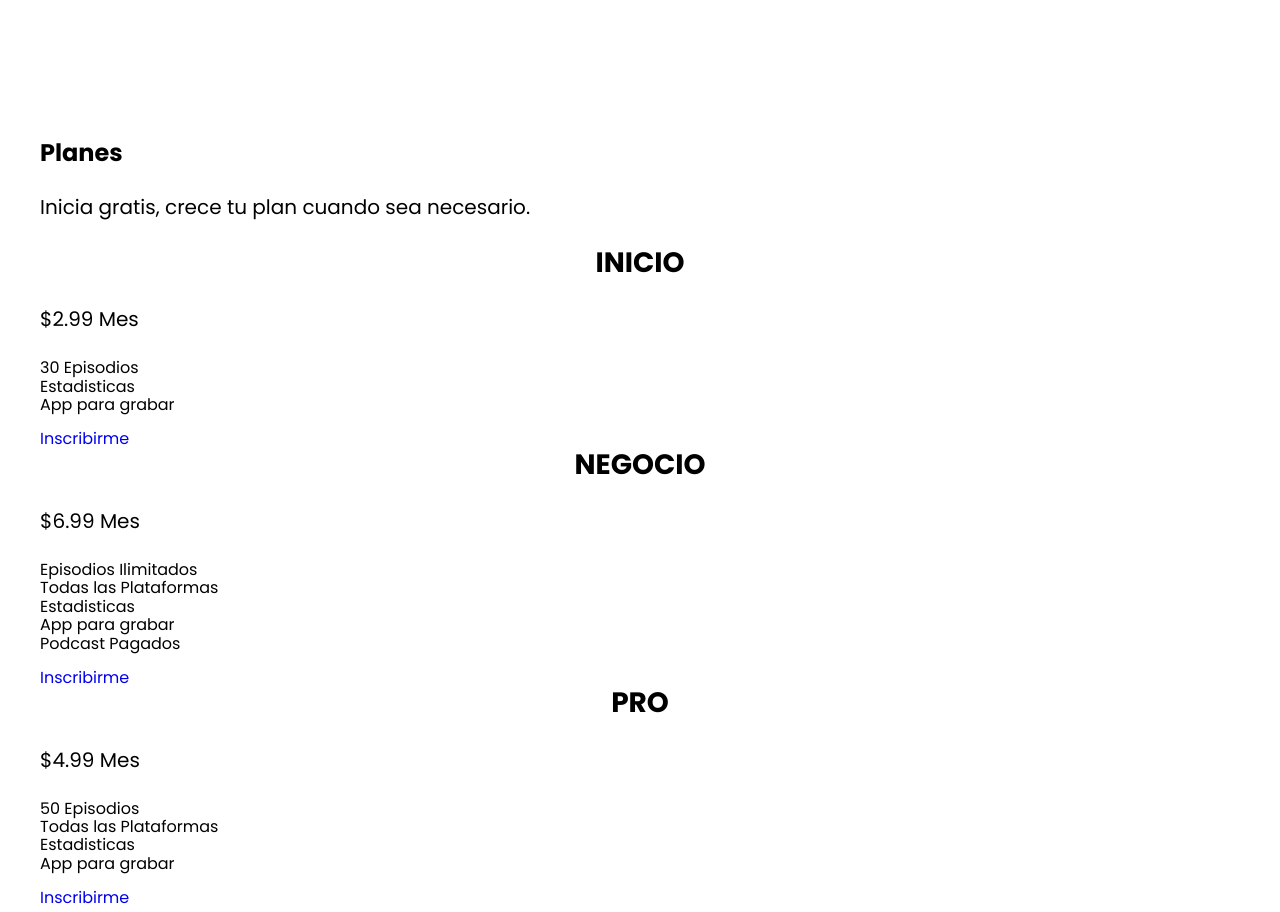
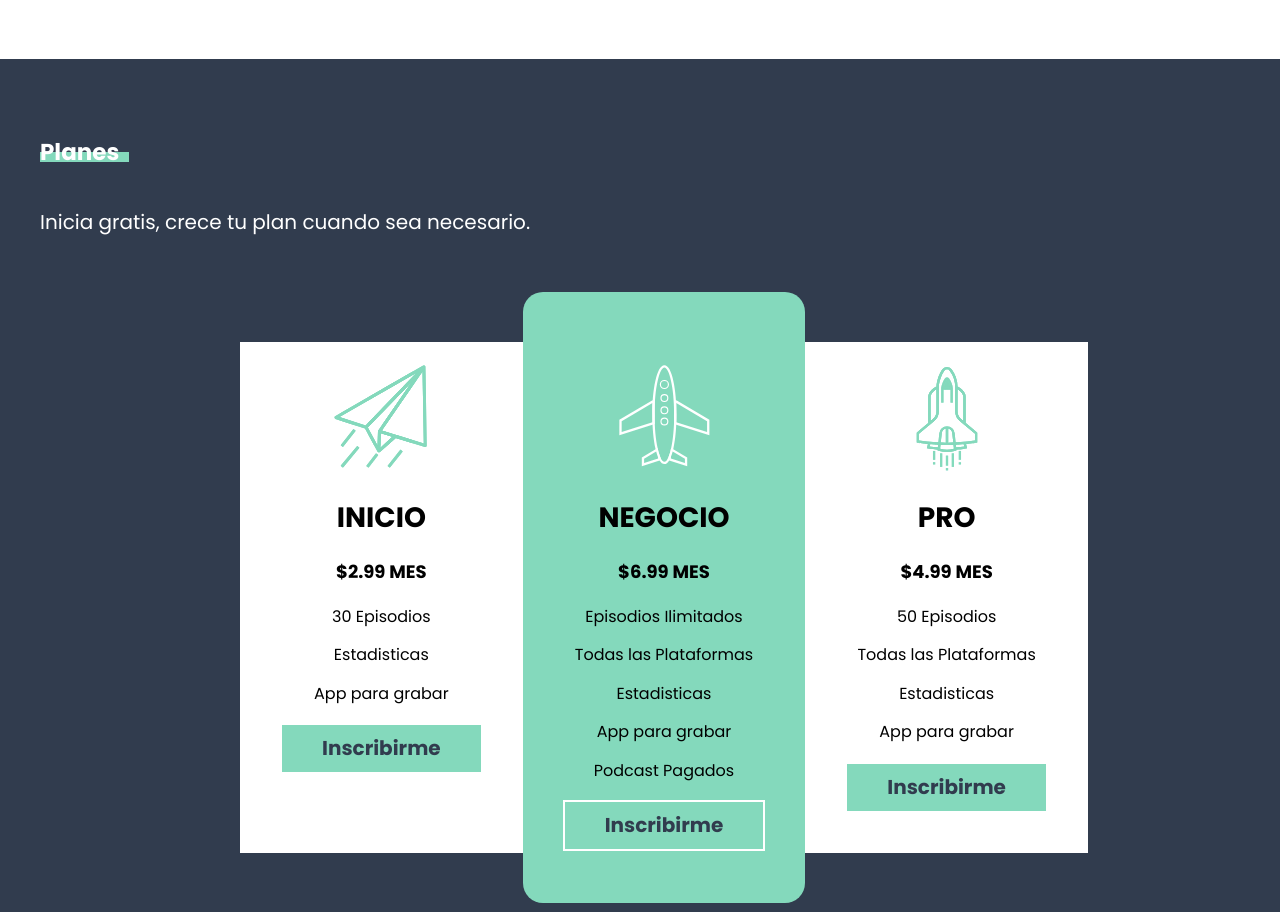
Before and after one commit to gatofelix20/tic-podcast, a website: page index.html in a window 1280 px wide. Shown: the part 3020-3932 px from the top of the page. Drawn offline with Linux system fonts and the light colour scheme.

Commit message:
Terminacion de la seccion de planes.

```diff
--- a/src/scss/base/_mixins.scss
+++ b/src/scss/base/_mixins.scss
@@ -58,6 +58,13 @@
     background-position: top center;
 }
 
+@mixin iconoBg($url) {
+    background-image: url($url);
+    background-repeat: no-repeat;
+    background-position: 50% 2rem;
+    background-size: 10rem;
+}
+
 @mixin headingBorder( $colorTexto, $colorLinea) {
 
         font-size: 2.3rem;
--- a/src/scss/ui/_botones.scss
+++ b/src/scss/ui/_botones.scss
@@ -4,3 +4,11 @@
 .boton-primario {
     @include m.boton(v.$primario, v.$secundario);
 }
+
+
+.boton-plan {
+   @extend .boton-primario;
+    border: 2px solid v.$blanco;
+    margin-top: 2rem;
+    display: block;
+}
--- a/src/scss/ui/_index.scss
+++ b/src/scss/ui/_index.scss
@@ -2,6 +2,6 @@
 @forward 'creapodcast';
 @forward 'beneficios';
 @forward 'estadisticas';
-
+@forward 'planes';
 
 @forward 'botones';
--- /dev/null
+++ b/src/scss/ui/_planes.scss
@@ -0,0 +1,91 @@
+@use 'base/variables' as v;
+@use 'base/mixins' as m;
+
+.planes {
+    background-color: v.$secundario;
+
+    h2 {
+        @include m.headingBorder(v.$blanco, v.$primario);
+    }
+
+    .descripcion {
+        color: v.$blanco;
+    }
+}
+
+.nuestros-planes {
+        display: flex;
+        flex-direction: column;
+
+        @include m.tablet {
+            flex-direction: row;
+            max-width: 80rem;
+            margin-inline: auto;
+            margin-block-start: 10rem;
+        }
+
+    .plan {
+        flex-grow: 1;
+        background-color: v.$blanco;
+        padding: 16rem 4rem 4rem 4rem;
+        border-bottom: 1px solid #e1e1e1;
+
+        @include m.tablet {
+            border:none;
+            transition-property: transform;
+            transition-duration: 300ms;
+
+
+            &:hover {
+                transform: scale(1.1);
+            }
+        }
+
+        .precio {
+            font-size: 1.8rem;
+            text-align: center;
+            font-weight: 700;
+            text-transform: uppercase;
+        }
+
+        .listado {
+            li {
+                text-align: center;
+                margin-bottom: 2rem;
+
+                &:last-of-type {
+                    margin-bottom: 0;
+
+                }
+            }
+        }
+
+        &.inicio {
+             @include m.iconoBg('../img/icono_inicio.svg');
+        }
+
+
+        &.negocio {
+            background-color: v.$primario;
+            order: -1;
+            @include m.iconoBg('../img/icono_negocio.svg');
+
+            @include m.tablet {
+                order: unset;
+               // margin-block: -5rem;
+               margin-top: -5rem;
+               margin-bottom: -5rem;
+               border-radius: 2rem;
+               background-position: 50% 7rem;
+               padding-top: calc(16rem
+                + 5rem);
+                z-index: 100;
+            }
+        }
+
+        &.pro {
+            @include m.iconoBg('../img/icono_pro.svg');
+
+        }
+    }
+}
```
Also changed, not shown: build/css/app.css, 1 other file.
